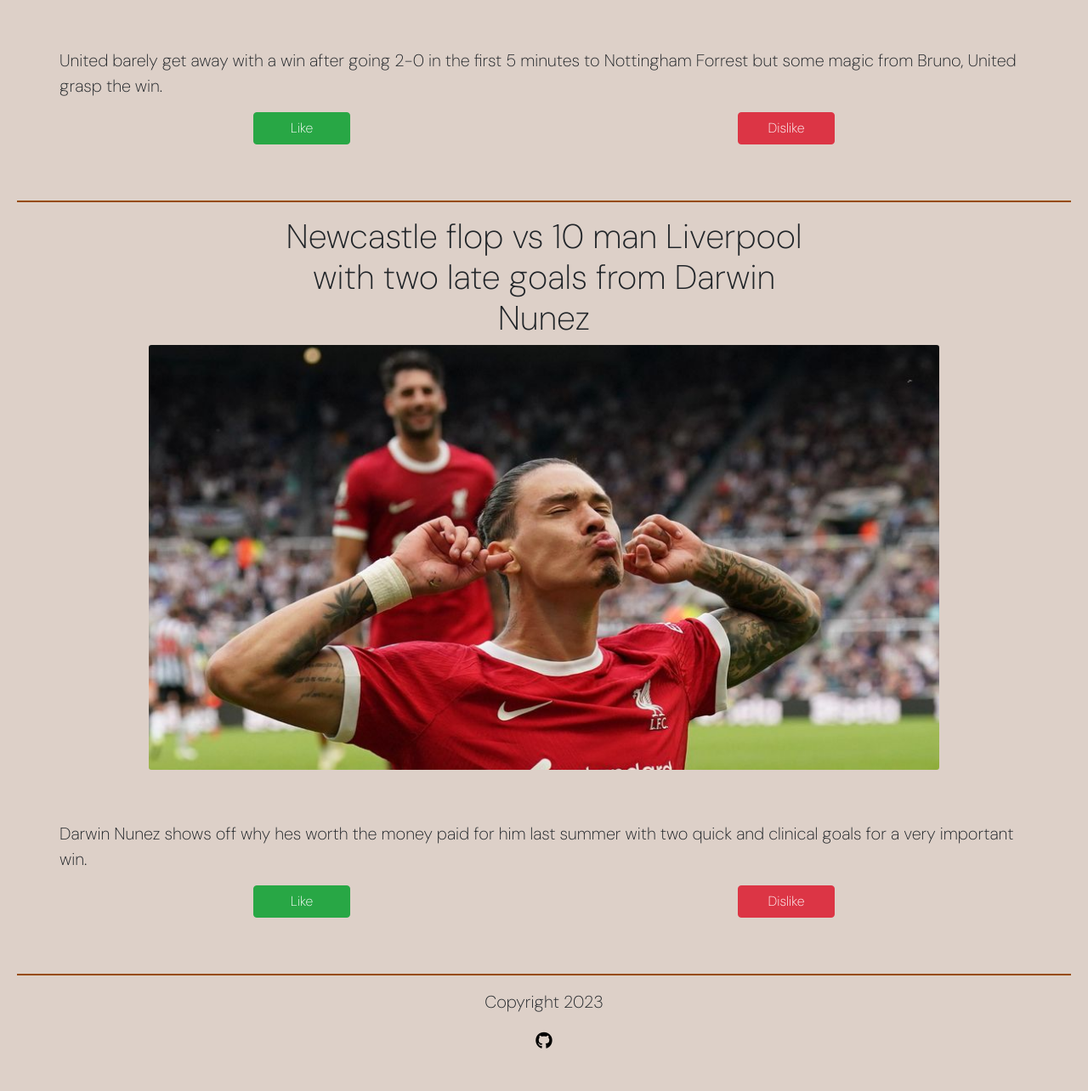
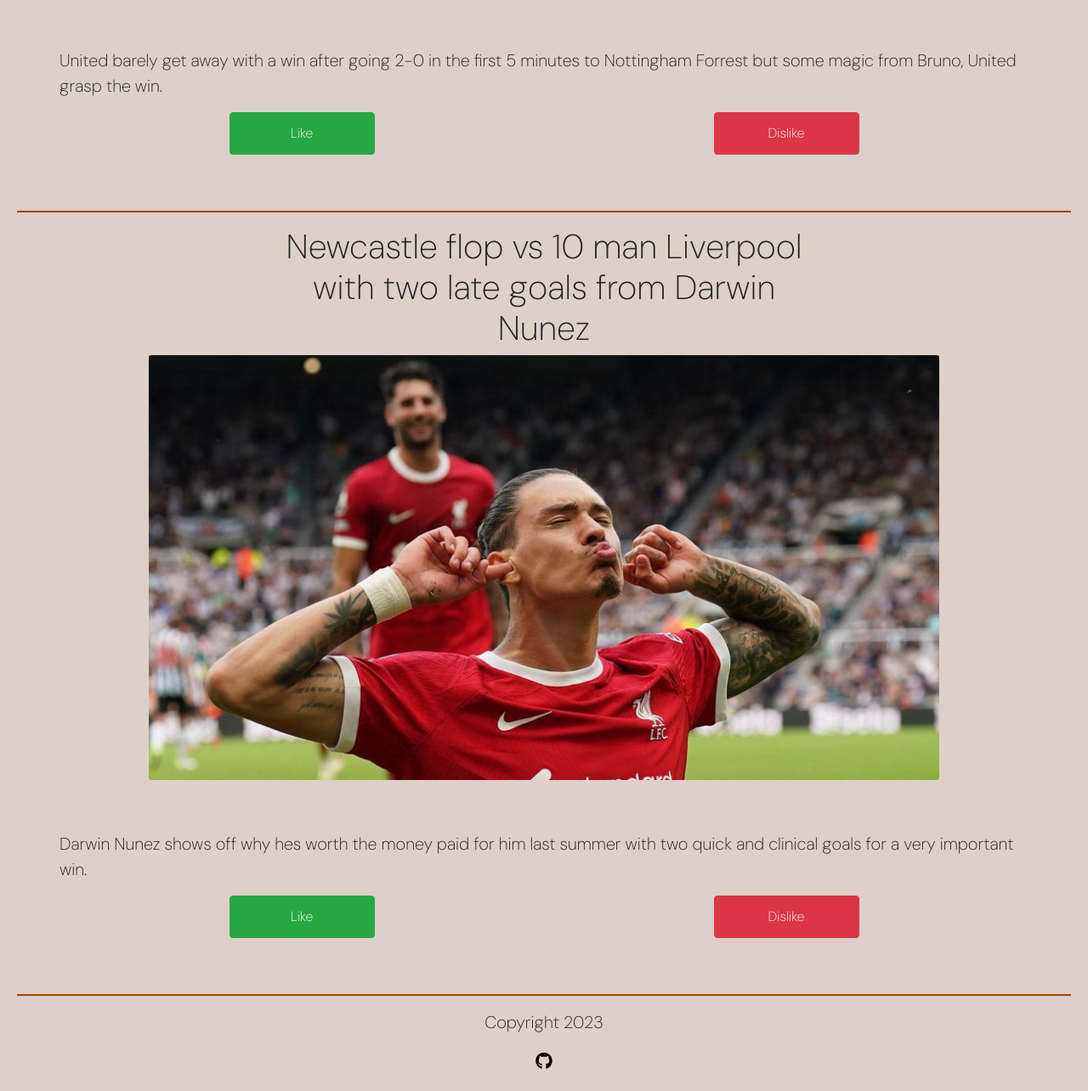
Before and after one commit to JoshuaCarroll1/footballcheckin, a Django app: page / in a window 1280 px wide. Shown: the part 1358-2642 px from the top of the page at 85% size. Before the commit the page ends 2592 px from the top, so only its background shows below. Run offline with Django 3.2, Linux system fonts and the light colour scheme; some libraries are stand-ins or nearby versions.

Commit message:
Add btn css

```diff
--- a/static/css/style.css
+++ b/static/css/style.css
@@ -84,7 +84,8 @@ hr  {
         width: 75%;
     }
     .btn    {
-        width: 10%;
+        height: 50px;
+        width: 15%;
     }
     p {
         font-size: 20px;
```
Also changed, not shown: todo/views.py (line endings or trailing spaces).
